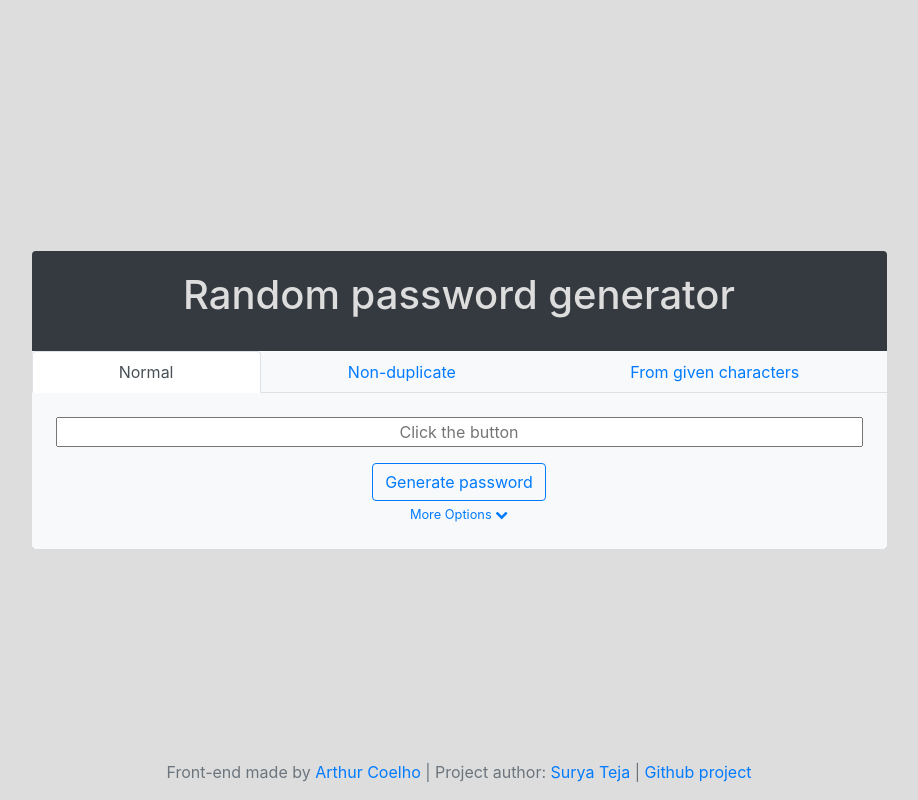
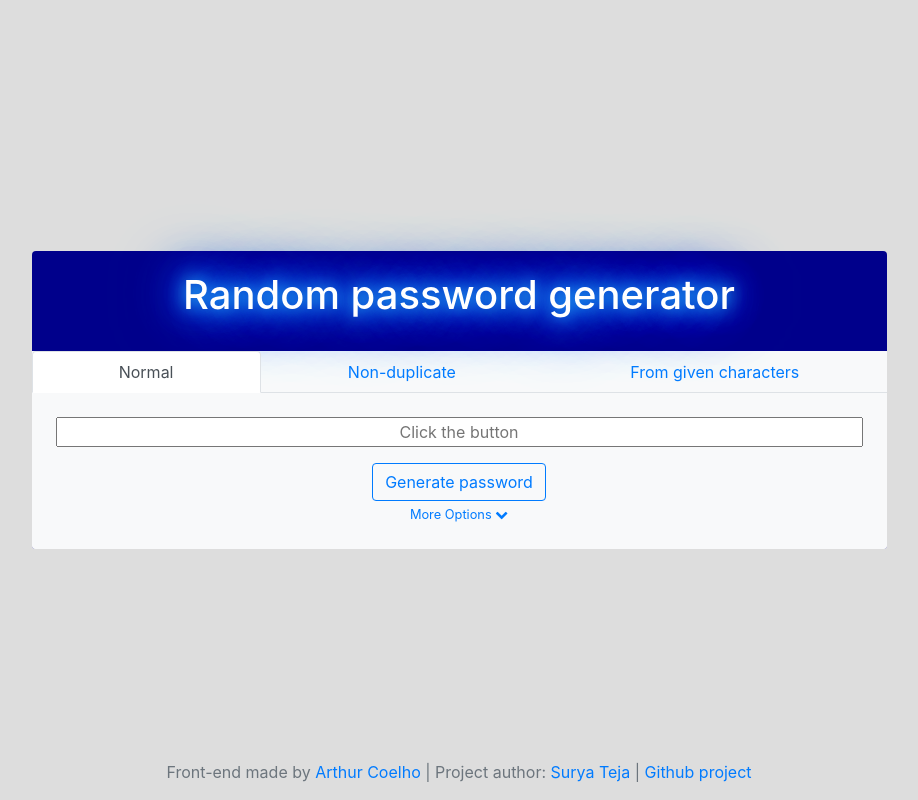
Before and after one commit to suryasr007/random-password-generator, a Flask app: page / in a window 1280 px wide. Shown: the whole page, without its empty margins (181-1099 px from the left). Run offline with Flask 2, Linux system fonts and the light colour scheme; some libraries are stand-ins or nearby versions.

Commit message:
Shifted css to template folder, changed css of h1(added glow and altered bg color to make it look better.

```diff
--- a/static/css/main.css
+++ /dev/null
@@ -1,19 +0,0 @@
-h1 {
-  text-align: center;
-  color: #ddd;
-  padding: 0.5em;
-  padding-bottom: 0;
-}
-
-header {
-  margin-bottom: 2em;
-}
-
-.form {
-  padding: 1.5em;
-  margin: 0;
-}
-
-body {
-  background: #ddd;
-}
--- /dev/null
+++ b/templates/css/main.css
@@ -0,0 +1,44 @@
+h1 {
+  text-align: center;
+  color: #ddd;
+  padding: 0.5em;
+  padding-bottom: 0;
+}
+
+header {
+  margin-bottom: 2em;
+}
+
+.form {
+  padding: 1.5em;
+  margin: 0;
+}
+
+body {
+  background: #ddd;
+}
+
+.rounded
+{
+	background-color: #00008b;
+}
+
+.glow {
+  /*font-size: 32px;*/
+  color: #fff;
+  text-align: center;
+  -webkit-animation: glow 1s ease-in-out infinite alternate;
+  -moz-animation: glow 1s ease-in-out infinite alternate;
+  animation: glow 1s ease-in-out infinite alternate;
+  text-align: center;
+}
+
+@-webkit-keyframes glow {
+  from {
+    text-shadow: 0 0 10px #33DFFF, 0 0 20px #33DFFF, 0 0 30px #33DFFF, 0 0 40px #33DFFF, 0 0 50px #33DFFF, 0 0 60px #33DFFF, 0 0 70px #33DFFF;
+  }
+
+  to {
+    text-shadow: 0 0 20px #33DFFF, 0 0 30px blue, 0 0 40px blue, 0 0 50px blue, 0 0 60px blue, 0 0 70px blue, 0 0 80px #33DFFF;
+  }
+}
--- a/templates/home.html
+++ b/templates/home.html
@@ -10,17 +10,17 @@
   <!-- Font Awesome -->
   <link href="https://cdnjs.cloudflare.com/ajax/libs/font-awesome/4.7.0/css/font-awesome.min.css" rel="stylesheet">
   <!-- CSS -->
-  <link rel="stylesheet" href="{{ url_for('static', filename='css/main.css') }}">
+  <link rel="stylesheet" href="css/main.css">
   <title>Random password</title>
 </head>
 
 <body>
   <div class="container vh-100">
     <div class="row h-100 justify-content-center align-items-center">
-      <div class="rounded col-12 col-md-9 p-0 bg-dark">
+      <div class="rounded col-12 col-md-9 p-0">
         <!-- Header -->
         <header class="container-fluid d-block">
-          <h1>Random password generator</h1>
+          <h1 class="glow">Random password generator</h1>
         </header>
         <!-- End Header -->
         <div class="rounded-bottom w-100 bg-light">
```
